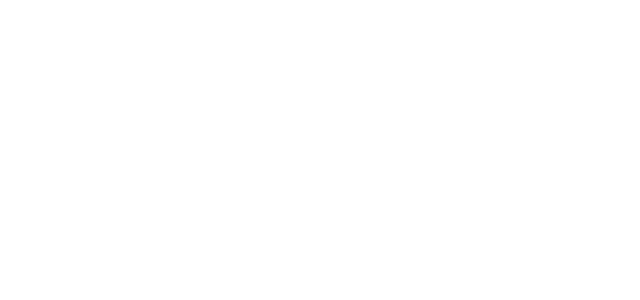
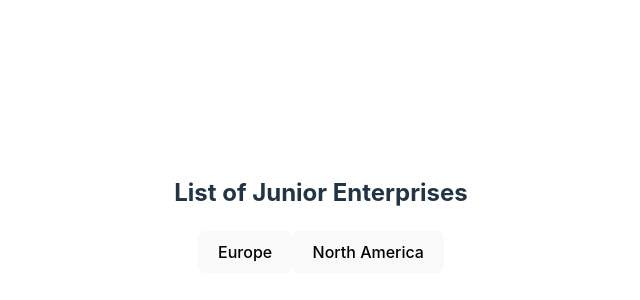
Before and after one commit to ElzPad/formazioneJEToPReact, a React (Vite) app: page / in a window 1280 px wide. Shown: the part 186-486 px from the top of the page, without its empty margins (319-959 px from the left). Built offline with nearby package versions, Linux system fonts and the light colour scheme; data requests are answered from the project's data file; the HTML template or start-up script is replaced by a standard one.

Commit message:
06. Fetch Example - Added URL update

```diff
--- a/src/components/atoms/Button.jsx
+++ b/src/components/atoms/Button.jsx
@@ -1,18 +1,14 @@
 import { useState } from "react";
 
-export default function Button() {
-  const [likes, setLikes] = useState(243423);
-
+export default function Button(props) {
+  const baseUrl = "http://localhost:3000/JuniorEnterprises"
   return (
     <>
       <button onClick={() => {
-        setLikes((prevValue) => {
-          return prevValue+1;
-        });
-        console.log(likes);
+        props.updateUrl(baseUrl+"?continent="+props.continent)
       }}
       >
-        Mi piace: {likes}
+        {props.continent}
       </button>
     </>
   )
--- a/src/components/molecules/JEList.jsx
+++ b/src/components/molecules/JEList.jsx
@@ -1,22 +1,42 @@
 import { useEffect, useState } from "react"
+import Button from "../atoms/Button";
 
 export default function JEList() {
-  const [url, setUrl] = useState("http://localhost:3000/JuniorEnterprises");
-  const [data, setData] = useState();
+  const [url, setUrl] = useState("http://localhost:3000/JuniorEnterprises/");
+  const [data, setData] = useState(null);
 
-  useEffect(() => {
+  const [isLoading, setIsLoading] = useState(false);
+  const [isError, setIsError] = useState(false);
+
+  const fetchData = async () => {
+    setIsLoading(true);
+
     fetch(url).then((Response) => {
       return Response.json();
     }).then((jsonData) => {
       setData(jsonData);
+      setIsLoading(false);
       console.log(jsonData);
     }).catch(() => {
-      console.log("error while fetching");
+      setIsLoading(false);
+      setIsError(true);
+      console.log("Error occurred while fetching");
     })
-  }, []);
+  };
+
+  useEffect(() => {
+    fetchData();
+  }, [url]);
 
   return (
     <>
+      <h2>List of Junior Enterprises</h2>
+
+      {isLoading && <p>Loading in progres...</p>}
+      {isError && <p>Error occurred while fetching</p>}
+
+      <Button continent="Europe" updateUrl={setUrl}/>
+      <Button continent="North America" updateUrl={setUrl}/>
     </>
   )
 }
```
